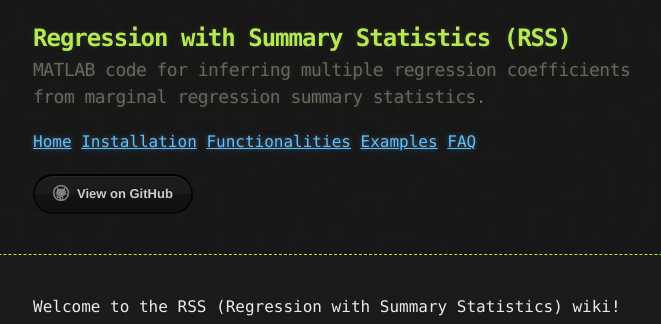
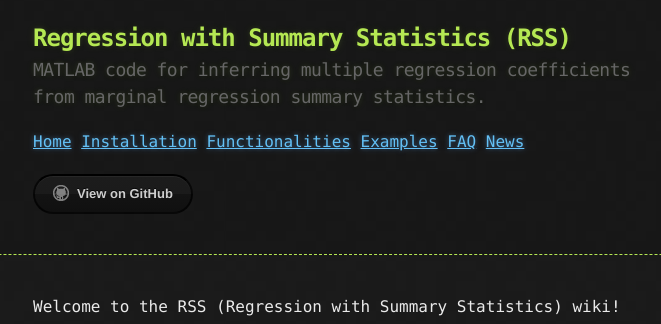
Before and after one commit to stephenslab/rss, a Jekyll site: the page built from docs/index.md, in a window 1280 px wide. Shown: the top 324 px of the page, without its empty margins (307-968 px from the left). Built offline with Jekyll 4.4.1, drawn with Linux system fonts in a browser that asks for light colours.

Commit message:
add news to menu

```diff
--- a/docs/_layouts/default.html
+++ b/docs/_layouts/default.html
@@ -20,6 +20,7 @@
 	  <a href="{{ "Functionalities" | relative_url }}">Functionalities</a>
 	  <a href="{{ "Examples" | relative_url }}">Examples</a>
 	  <a href="{{ "FAQ" | relative_url }}">FAQ</a>
+	  <a href="{{ "News" | relative_url }}">News</a>
 	</section>
 
         <section id="downloads">
```
